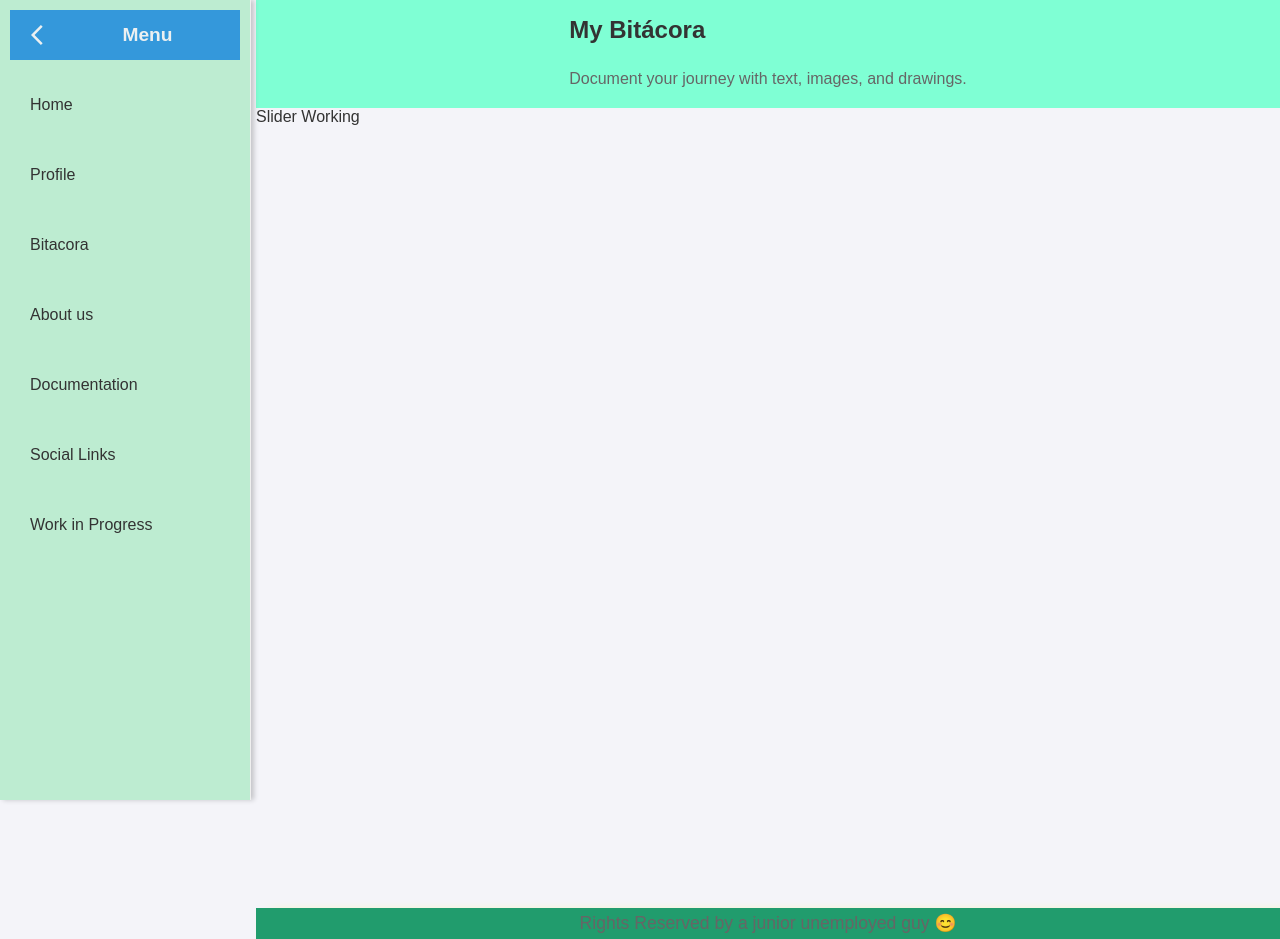
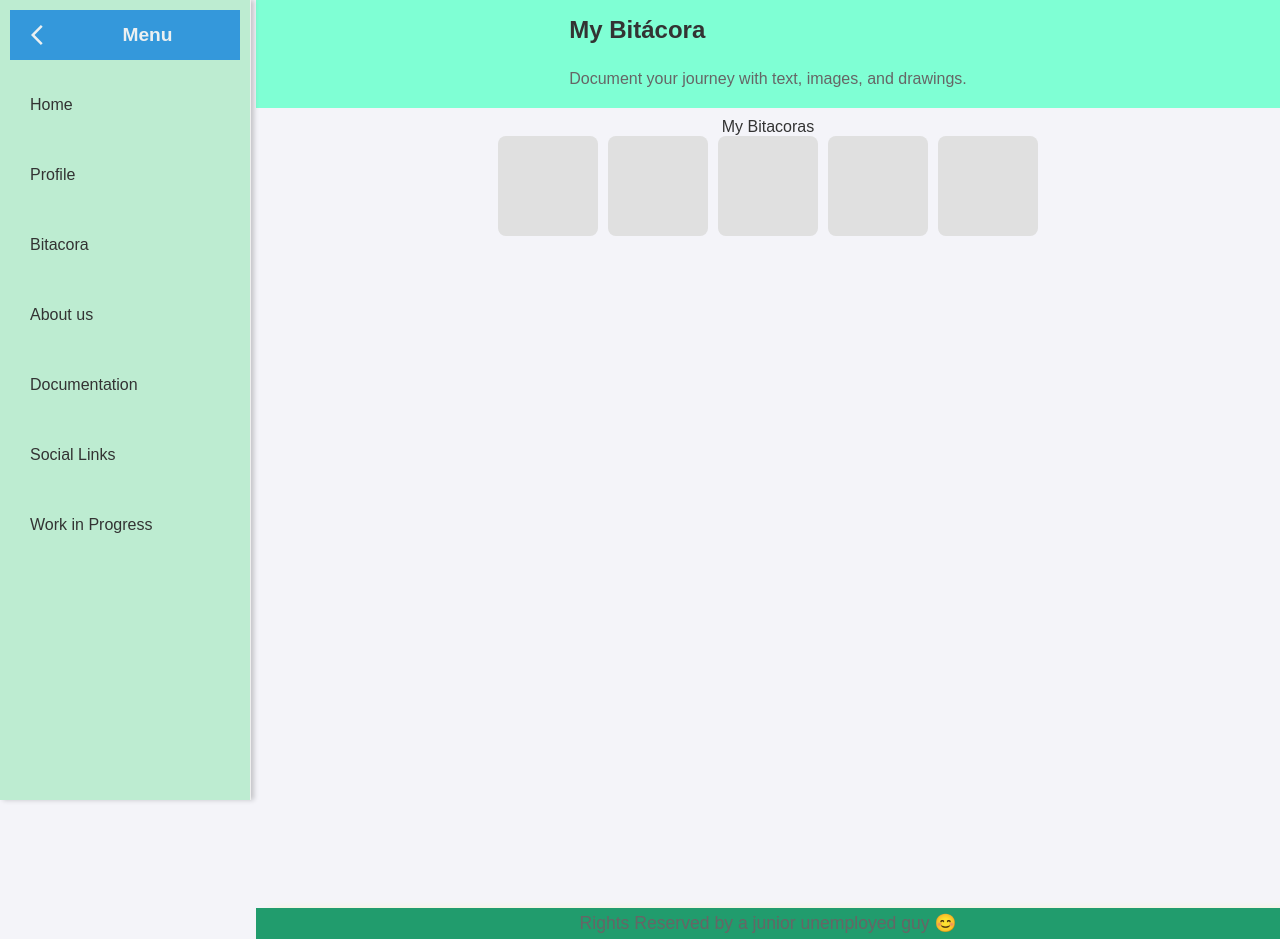
Before and after one commit to HadeOnMind/Bitacora, a React (Create React App) app in the folder bitacora-react/: page /Bitacora in a window 1280 px wide. Built offline with nearby package versions, Linux system fonts and the light colour scheme.

Commit message:
Nested router inside book app

```diff
--- a/bitacora-react/src/App.js
+++ b/bitacora-react/src/App.js
@@ -23,7 +23,7 @@ function App() {
             <Routes>
               <Route path="/" element={<Home />} />
               <Route path="/Profile" element={<Profile />} />
-              <Route path="/Bitacora" element={<Bitacora />} />
+              <Route path="/Bitacora/*" element={<Bitacora />} />
               <Route path="/Documentation" element={<Documentation />} />
               <Route path="/WIP" element={<WIPPage />} />
               <Route path="*" element={<div>Page Not Found</div>} />
--- /dev/null
+++ b/bitacora-react/src/Components/Bookmain/BookApp.js
@@ -0,0 +1,9 @@
+import React from "react";
+
+
+export default function BookApp(){
+    return
+    <div>
+        ROUTER WORKING
+    </div>;
+};
--- a/bitacora-react/src/Components/Bookmain/BookMain.js
+++ b/bitacora-react/src/Components/Bookmain/BookMain.js
@@ -1,14 +1,20 @@
+// Bitacora.js
 import React from "react";
-import ListSlider from "./css/ListSlider";
+import { Routes, Route } from 'react-router-dom';
+import ListSlider from "./ListSlider";
+import BookApp from "./BookApp";
+import BookMain from "./BookMain";
 
+export default function Bitacora() {
+  return (
+    <div>
+      <div className="app">
+        <ListSlider />
+      </div>
 
-
-export default function BookMain() {
-
-
-return (
-    <div className="app">
-      <ListSlider />
+      <Routes>
+        <Route path="Book" element={<BookApp />} />
+      </Routes>
     </div>
   );
-};
+}
--- /dev/null
+++ b/bitacora-react/src/Components/Bookmain/ListSlider.js
@@ -0,0 +1,37 @@
+import React from "react";
+import './css/slider.css'
+import { Link } from "react-router-dom";
+
+
+
+
+
+export default function ListSlider() {
+  const items = Array.from({ length: 5 }, (_, index) => ({
+    id: index + 1,
+  }));
+
+  const handleItemClick = (itemId) => {
+    console.log(`Item ${itemId} clicked!`);
+  }
+
+  return (
+    <div className="slider-container">
+
+      <div id="slider-title">
+        My Bitacoras
+      </div>
+      <div className="slider">
+        {items.map((item) => (
+          <div key={item.id} className="slider-item">
+            <Link to="/Book">
+            <div className="placeholder-square"
+            onClick={() => handleItemClick(item.id)}></div>
+            <p>{item.text}</p>
+            </Link>
+          </div>
+        ))}
+      </div>
+    </div>
+  );
+};
--- a/bitacora-react/src/Components/Bookmain/css/ListSlider.js
+++ /dev/null
@@ -1,14 +0,0 @@
-import React from "react";
-
-
-
-
-export default function ListSlider() {
-
-
-return (
-    <div>
-      Slider Working
-    </div>
-  );
-};
--- /dev/null
+++ b/bitacora-react/src/Components/Bookmain/css/slider.css
@@ -0,0 +1,44 @@
+
+.slider-container {
+    width: 100%;
+    overflow-x: auto; /* Enable horizontal scrolling */
+    padding: 10px 0;
+    display: flex;
+    align-items: center;
+    place-content: center;
+    flex-direction: column;
+  }
+
+
+  .slider {
+    display: flex;
+    gap: 10px; /* Space between items */
+    padding: 0 10px; /* Add some padding to the sides */
+  }
+
+  .slider-item {
+    flex: 0 0 auto; /* Prevent items from shrinking or growing */
+    text-align: center;
+  }
+
+
+  .placeholder-square {
+    width: 100px; /* Adjust size as needed */
+    height: 100px; /* Make it a square */
+    background-color: #e0e0e0; /* Light gray placeholder color */
+    border-radius: 8px; /* Optional: Add rounded corners */
+  }
+
+  @media (max-width: 768px) {
+    .placeholder-square {
+      width: 80px;
+      height: 80px;
+    }
+  }
+
+  @media (max-width: 480px) {
+    .placeholder-square {
+      width: 60px;
+      height: 60px;
+    }
+  }
```
